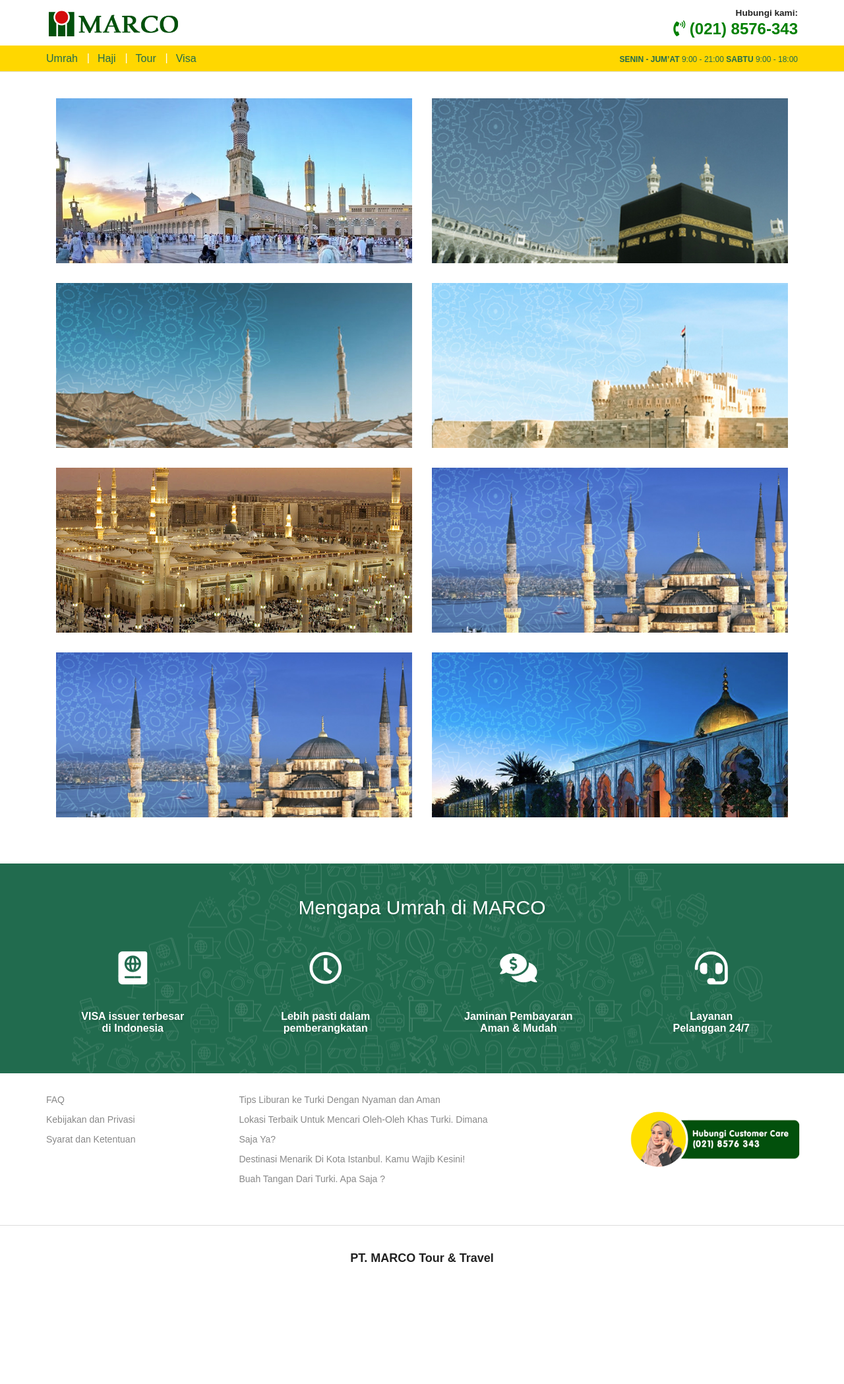
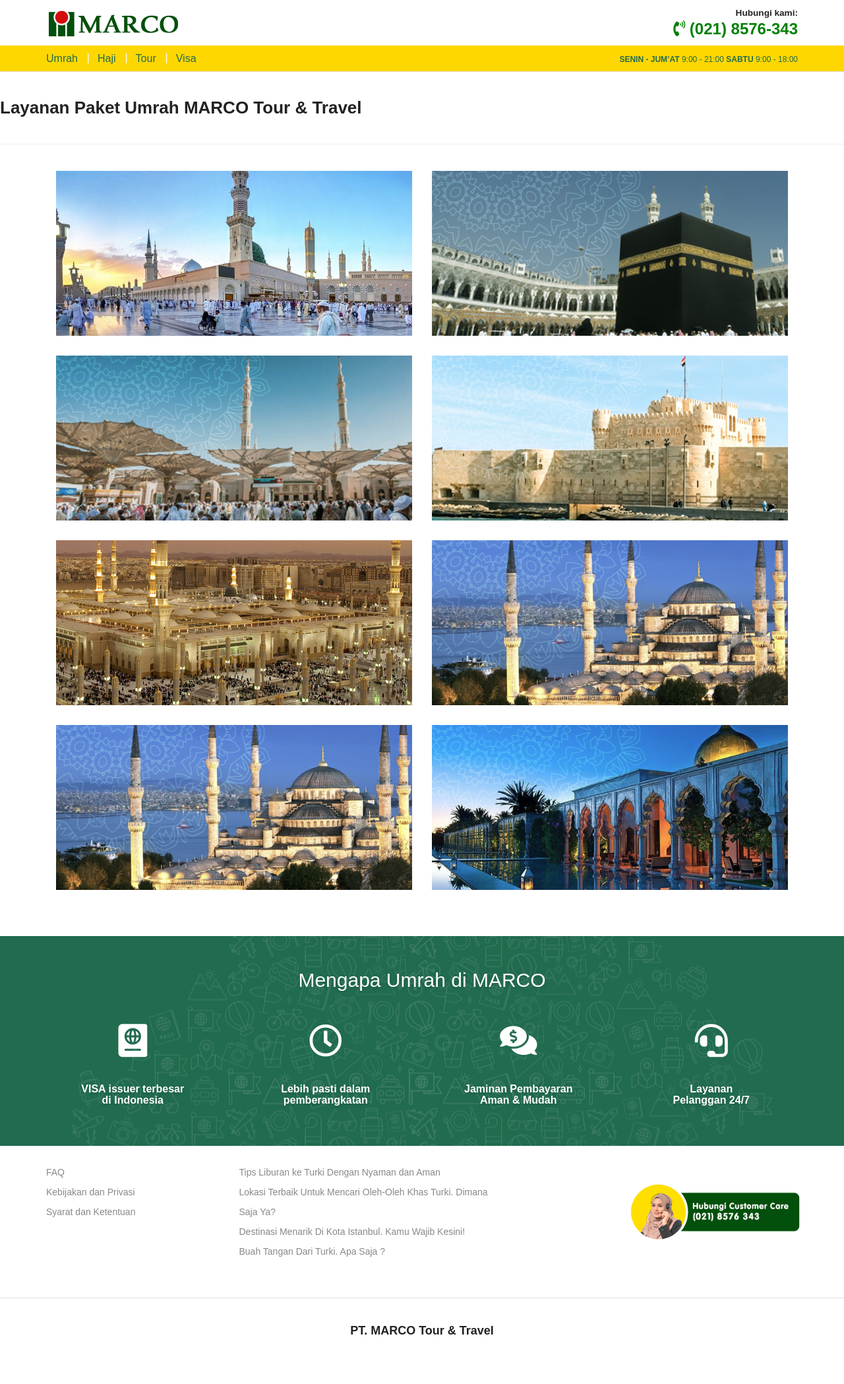
Before and after one commit to kemtol/marco, a Jekyll site: the page built from pages/paket.html, in a window 1280 px wide. Shown: the whole page at 66% size. Built offline with Jekyll 4.4.1, drawn with Linux system fonts in a browser that asks for light colours; nearby versions of some CDN libraries; a script that is not in the unit is left out; before the commit the page ends 1988 px from its top, so only the background shows below that.

Commit message:
Update paket.html

```diff
--- a/pages/paket.html
+++ b/pages/paket.html
@@ -19,7 +19,10 @@
     }
 
     .layanan > p img{
-        width:100%;
+        position: relative;
+        top: 125px;
+        width: 100%;
+        transform: translateY(-50%);
     }
 
     .layanan span{
@@ -28,6 +31,8 @@
         display:block;
     }
 </style>
+<h1>Layanan Paket Umrah MARCO Tour & Travel</h1>
+<hr>
 <div class="container">
 {% for layanan in site.paket %}
     <a class="col-xs-12 col-sm-6 layanan" href="" id="{{ layanan.title | replace: ' ', '--' | downcase  }}">
```
